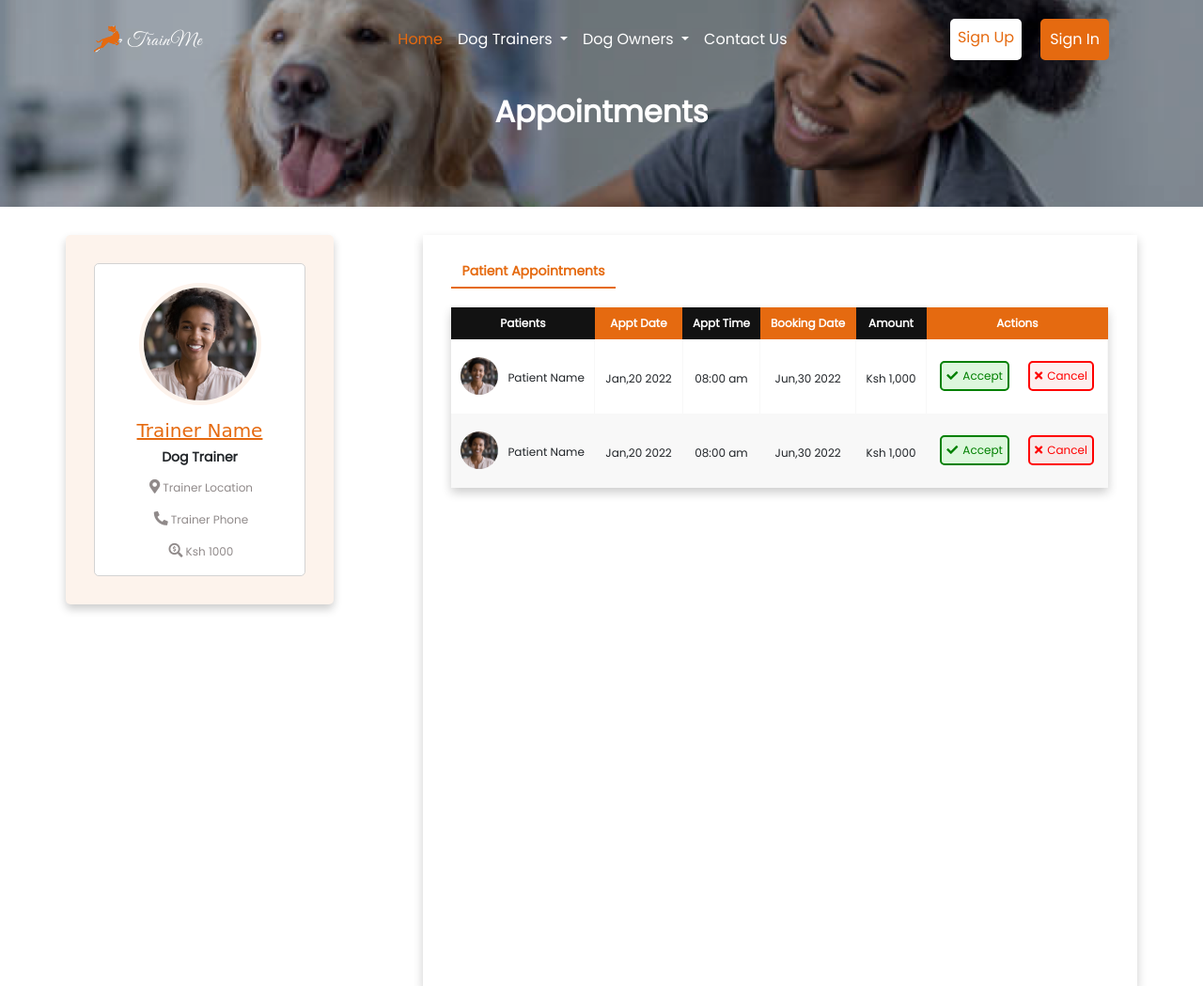
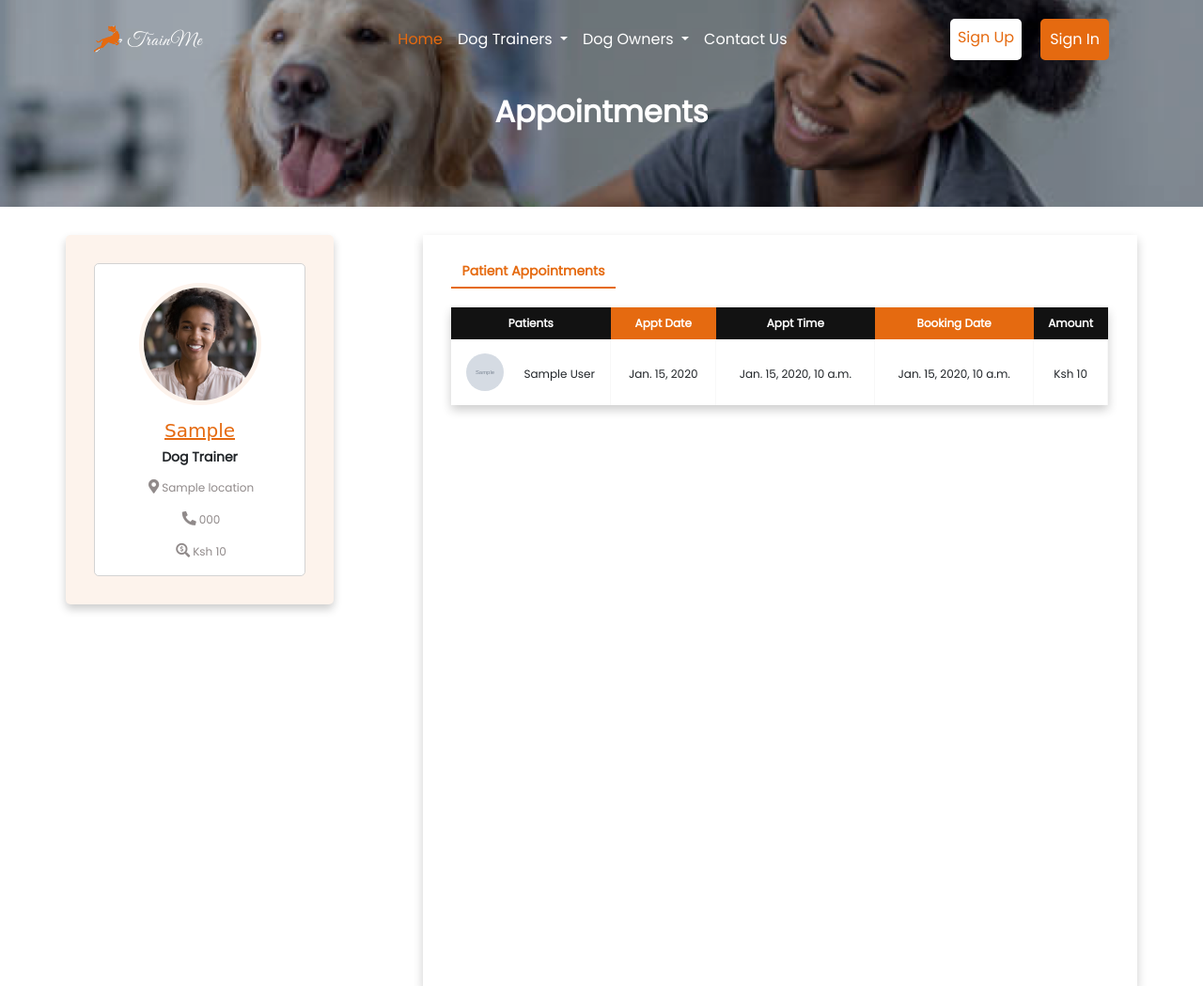
Before and after one commit to Shalyne-Waweru/TrainMe, a Django app: template mainapp/templates/appointments.html in a window 1280 px wide. Shown: the top 1049 px of the page at 94% size. Run offline with Django 4.2, Linux system fonts and the light colour scheme; the template is opened without the code that fills it: most values are stand-ins (such as "Sample title", 1, 10 or a date in 2020); grey boxes marked "Sample" are stand-in pictures; parts of the project's set-up code (start-up, migrations or seed data) failed here and were passed over; some libraries are stand-ins or nearby versions; some web fonts are replaced.

Commit message:
updating apointments page.

```diff
--- a/mainapp/templates/appointments.html
+++ b/mainapp/templates/appointments.html
@@ -21,12 +21,12 @@
               alt="Profile Image"
             />
 
-            <h5>Trainer Name</h5>
+            <h5>{{trainer.user.username|title}}</h5>
             <h6><strong>Dog Trainer</strong></h6>
 
-            <p><i class="fas fa-map-marker-alt"></i>Trainer Location</p>
-            <p><i class="fas fa-phone-alt"></i>Trainer Phone</p>
-            <p><i class="fas fa-search-dollar"></i>Ksh 1000</p>
+            <p><i class="fas fa-map-marker-alt"></i>{{trainer.location}}</p>
+            <p><i class="fas fa-phone-alt"></i>{{trainer.user.phone}}</p>
+            <p><i class="fas fa-search-dollar"></i>Ksh {{trainer.price_charge}}</p>
           </div>
         </div>
       </div>
@@ -48,90 +48,57 @@
                       <th>Appt Time</th>
                       <th>Booking Date</th>
                       <th>Amount</th>
-                      <th>Actions</th>
-                      <!-- <th>Billing</th> -->
+                      {% comment %} <th>Actions</th>
+                      <th>Billing</th> {% endcomment %}
                   </tr>
                   </thead>
 
                   <tbody>
+                    {% for app in appointments %}
                     <tr>
                         <td class="trainer">
                           <div class="trainer-deets">
+                            {% if app.user.image %}
+                            <img class="image" src={{app.user.image.url}} alt="Image">
+                            {% else %}
                             <img
                               class="image"
                               src="{%static 'images/trainer_2.jpg' %}"
                               alt="Trainer Image"
                             />
-                            <p>Patient Name</p>
+                            {% endif %}
+                            <p>{{app.user|title}}</p>
                           </div>
                         </td>
 
                         <td class="appt-date">
-                          <h6>Jan,20 2022</h6>
+                          <h6>{{app.created_date| date}}</h6>
                         </td>
 
                         <td class="appt-time">
-                          <h6>08:00 am</h6>
+                          <h6>{{app.book_time}}</h6>
                         </td>
 
                         <td class="booking-date">
-                          <h6>Jun,30 2022</h6>
+                          <h6>{{app.book_date}}</h6>
                         </td>
 
                         <td class="amount">
-                          <h6>Ksh 1,000</h6>
+                          <h6>Ksh {{trainer.price_charge}}</h6>
                         </td>
 
-                        <td class="actions">
-                          <p class="confirm"><i class="fas fa-check"></i>Accept</p>
-                          <p class="cancel"><i class="fas fa-times"></i>Cancel</p>
-                        </td>
+                        {% comment %} <td class="actions">
+                          <button class="btn btn-sm confirm" onclick="accept()"><i class="fas fa-check"></i>Accept</button>
+                          <p class="confirm status-confirm" style='display:none' >Confirmed</p>
+                          <button class="btn btn-sm cancel" onclick="cancel()"><i class="fas fa-times"></i>Cancel</button>
+                          <p class="cancel status-cancel" style='display:none'>Cancelled</p>
 
-                        <!-- <td class="billing">
-                          <a class="pay-btn" href="#">PAID</a>
-                        </td> -->
+                        </td> {% endcomment %}
+
+
 
                     </tr>
-
-                    <tr>
-                      <td class="trainer">
-                        <div class="trainer-deets">
-                          <img
-                            class="image"
-                            src="{%static 'images/trainer_2.jpg' %}"
-                            alt="Trainer Image"
-                          />
-                          <p>Patient Name</p>
-                        </div>
-                      </td>
-
-                      <td class="appt-date">
-                        <h6>Jan,20 2022</h6>
-                      </td>
-
-                      <td class="appt-time">
-                        <h6>08:00 am</h6>
-                      </td>
-
-                      <td class="booking-date">
-                        <h6>Jun,30 2022</h6>
-                      </td>
-
-                      <td class="amount">
-                        <h6>Ksh 1,000</h6>
-                      </td>
-
-                      <td class="actions">
-                        <p class="confirm"><i class="fas fa-check"></i>Accept</p>
-                        <p class="cancel"><i class="fas fa-times"></i>Cancel</p>
-                      </td>
-
-                      <!-- <td class="billing">
-                        <a class="pay-btn" href="#">PENDING</a>
-                      </td> -->
-
-                  </tr>
-
+                    {% endfor %}
                   <tbody>
               </table>
             </div>
```
